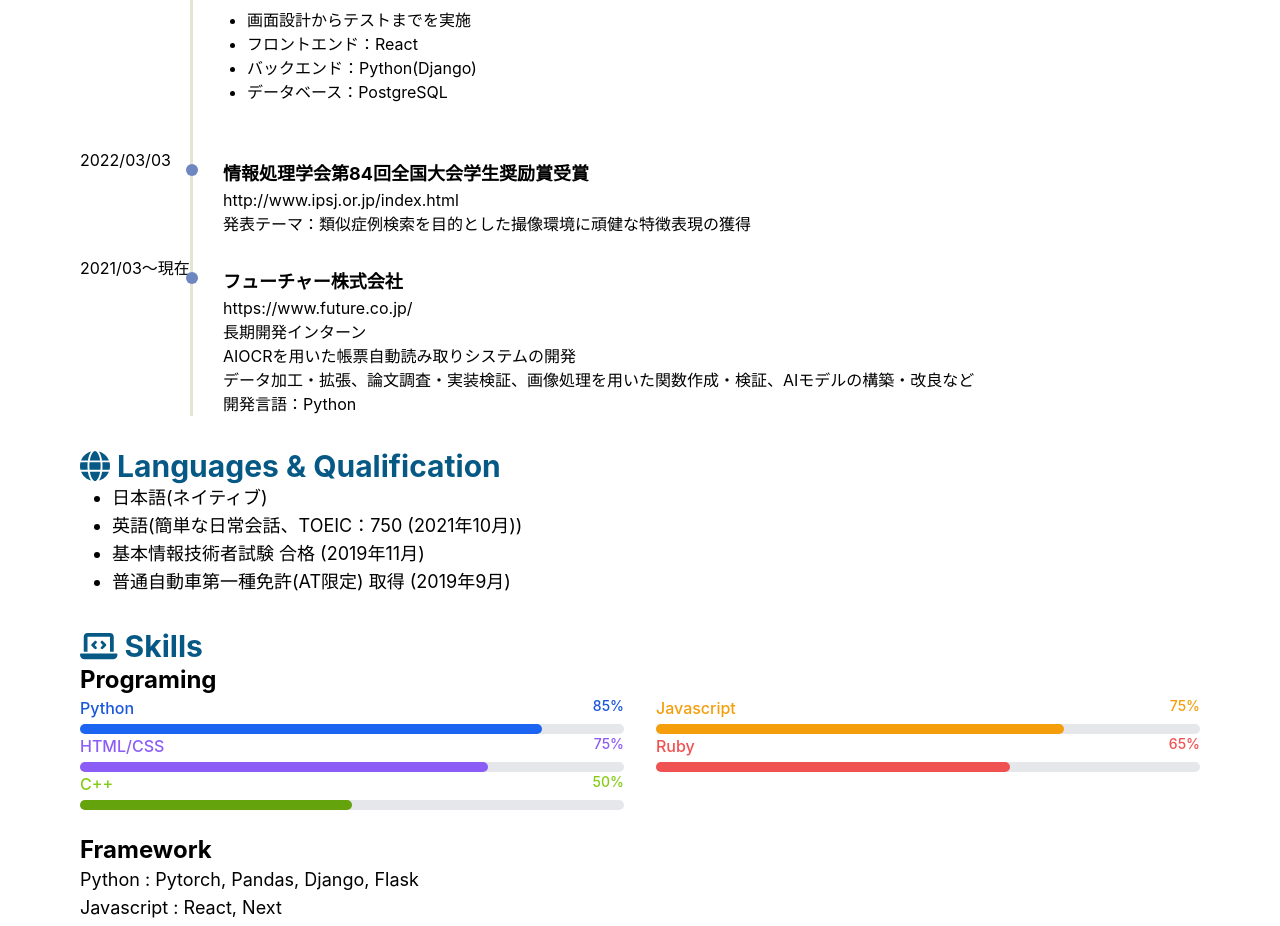
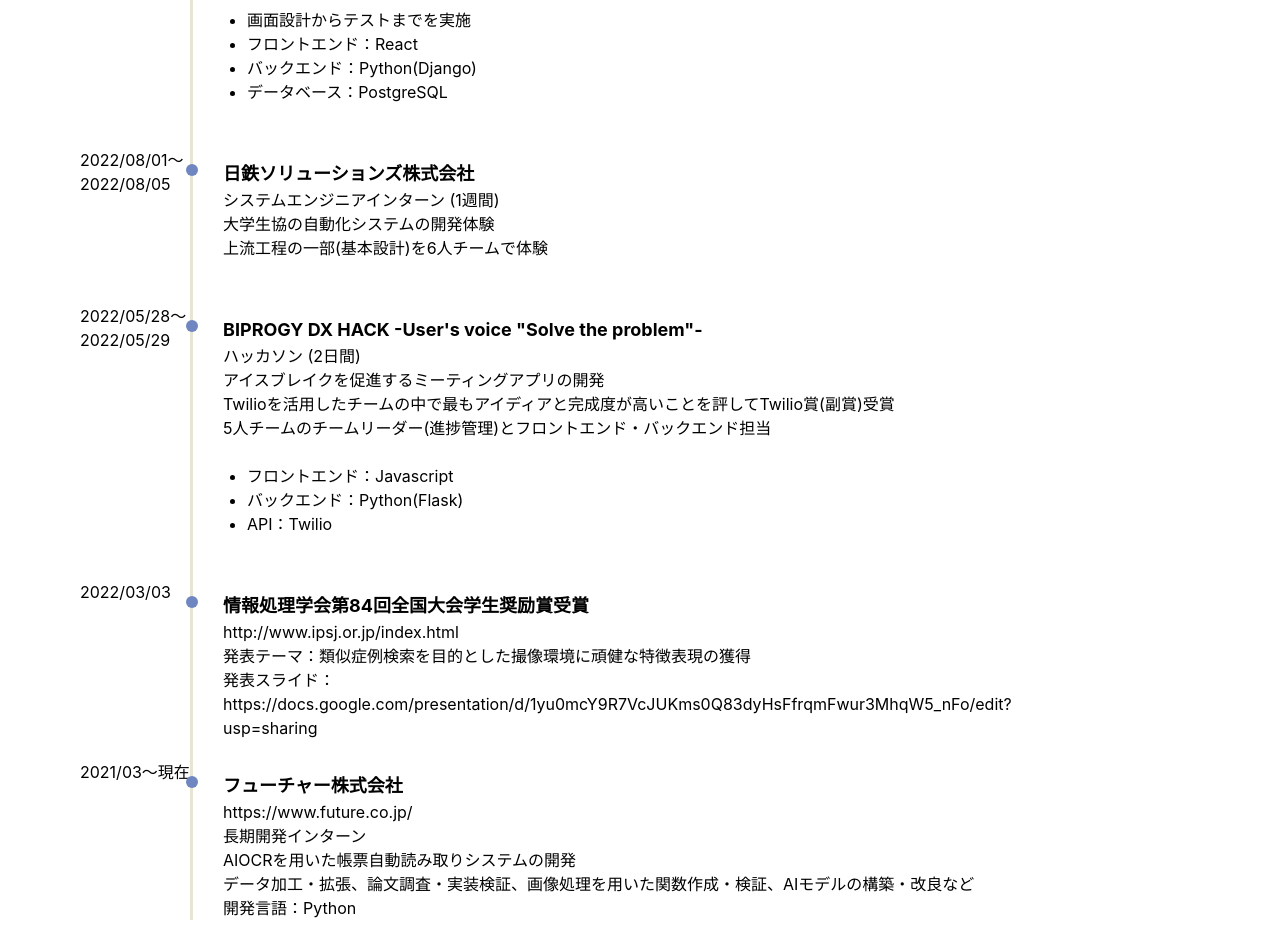
Before and after one commit to Shuya25/Shuya25.github.io, a Next.js app: page / in a window 1280 px wide. Shown: the part 740-1666 px from the top of the page. Built offline with nearby package versions, Linux system fonts and the light colour scheme.

Commit message:
add internship

```diff
--- a/pages/index.tsx
+++ b/pages/index.tsx
@@ -75,6 +75,36 @@
               </ul>
             </div>
           </li>
+
+          <li>
+            <p className="timeline-date">2022/08/01〜2022/08/05</p>
+            <div className={'timeline-content'}>
+              <h3 className={'text-lg font-bold mt-8'}>日鉄ソリューションズ株式会社 </h3>
+
+              <p>システムエンジニアインターン (1週間)</p>
+              <p>大学生協の自動化システムの開発体験</p>
+              <p>上流工程の一部(基本設計)を6人チームで体験</p>
+              <br></br>
+            </div>
+          </li>
+
+          <li>
+            <p className="timeline-date">2022/05/28〜2022/05/29</p>
+            <div className={'timeline-content'}>
+              <h3 className={'text-lg font-bold mt-8'}>BIPROGY DX HACK -User&apos;s voice &quot;Solve the problem&quot;- </h3>
+
+              <p>ハッカソン (2日間)</p>
+              <p>アイスブレイクを促進するミーティングアプリの開発</p>
+              <p>Twilioを活用したチームの中で最もアイディアと完成度が高いことを評してTwilio賞(副賞)受賞</p>
+              <p>5人チームのチームリーダー(進捗管理)とフロントエンド・バックエンド担当</p>
+              <ul className="list-disc m-6">
+                <li>フロントエンド：Javascript</li>
+                <li>バックエンド：Python(Flask)</li>
+                <li>API：Twilio</li>
+              </ul>
+            </div>
+          </li>
+
           <li>
             <p className="timeline-date">2022/03/03</p>
             <div className={'timeline-content'}>
@@ -87,8 +117,15 @@
                 http://www.ipsj.or.jp/index.html
               </a>
               <p>発表テーマ：類似症例検索を目的とした撮像環境に頑健な特徴表現の獲得</p>
+              <a
+                href="https://docs.google.com/presentation/d/1yu0mcY9R7VcJUKms0Q83dyHsFfrqmFwur3MhqW5_nFo/edit?usp=sharing"
+              >
+                発表スライド：https://docs.google.com/presentation/d/1yu0mcY9R7VcJUKms0Q83dyHsFfrqmFwur3MhqW5_nFo/edit?usp=sharing
+              </a>
             </div>
+            <br></br>
           </li>
+
           <li>
             <p className="timeline-date">2021/03〜現在</p>
             <div className={'timeline-content'}>
@@ -108,6 +145,7 @@
           </li>
         </ul>
       </section>
+
       <section className={'mt-8'}>
         <h2 className={'text-3xl font-bold text-sky-800 dark:text-sky-800'}><FontAwesomeIcon icon={faGlobe} /> Languages & Qualification</h2>
         <ul className="text-lg list-disc pl-8">
```
